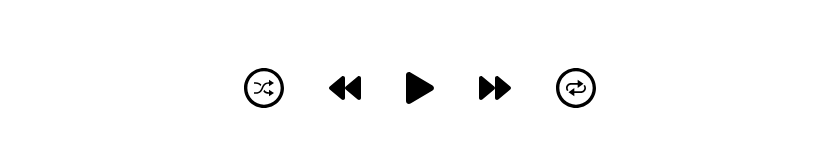
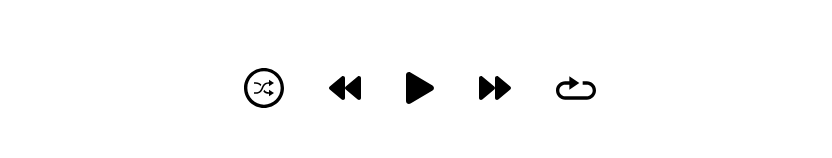
Before and after one commit to jhpalen/Music-Player-App-React, a React (Create React App) app: page / in a window 1280 px wide. Shown: the part 596-754 px from the top of the page, without its empty margins (220-1052 px from the left). Built offline with nearby package versions, Linux system fonts and the light colour scheme.

Commit message:
updated Repeat 1 button

```diff
--- a/src/components/Player.js
+++ b/src/components/Player.js
@@ -98,9 +98,9 @@ const Player = ({currentSong, isPlaying, setIsPlaying, audioRef, songInfo, setSo
 
                 <svg onClick={() => isOnRepeat()} xmlns="http://www.w3.org/2000/svg" width="40" height="40" viewBox="0 0 24 24"><path
                     d={onRepeat?
-                        "M12 0c-6.627 0-12 5.373-12 12s5.373 12 12 12 12-5.373 12-12-5.373-12-12-12zm-5.055 13.668l-.293.195c-.407-.511-.652-1.158-.652-1.863 0-1.656 1.344-3 3-3h4v-2l3.5 2.5-3.5 2.5v-2h-4c-1.103 0-2 .896-2 2 0 .5.19.951.494 1.302l-.549.366zm8.055 1.332h-4v2l-3.5-2.5 3.5-2.5v2h4c1.103 0 2-.896 2-2 0-.5-.19-.951-.494-1.302l.549-.366.293-.195c.408.511.652 1.158.652 1.863 0 1.656-1.344 3-3 3z"
+                        "M6.09 18h-.09c-3.313 0-6-2.687-6-6s2.687-6 6-6h2v-3l6 4-6 4v-3h-2c-2.206 0-4 1.794-4 4s1.794 4 4 4h.09c-.055.326-.09.658-.09 1s.035.674.09 1zm11.91-12h-2v2h2c2.206 0 4 1.794 4 4s-1.794 4-4 4h-.09c.055.326.09.658.09 1s-.035.674-.09 1h.09c3.313 0 6-2.687 6-6s-2.687-6-6-6zm-6 7c-2.209 0-4 1.791-4 3.999 0 2.209 1.791 4.001 4 4.001s4-1.792 4-4.001c0-2.208-1.791-3.999-4-3.999zm1.016 6.188h-1.055v-3.109c-.022 0-.884.413-.904.423l-.179-.936 1.241-.574h.896v4.196z"
                         :
-                        "M7 12c0 .5.19.951.494 1.302l-.549.366-.293.195c-.407-.511-.652-1.158-.652-1.863 0-1.656 1.344-3 3-3h4v-2l3.5 2.5-3.5 2.5v-2h-4c-1.103 0-2 .896-2 2zm10.348-1.863l-.293.195-.549.366c.304.351.494.802.494 1.302 0 1.104-.897 2-2 2h-4v-2l-3.5 2.5 3.5 2.5v-2h4c1.656 0 3-1.344 3-3 0-.705-.244-1.352-.652-1.863zm-5.348-8.137c5.514 0 10 4.486 10 10s-4.486 10-10 10-10-4.486-10-10 4.486-10 10-10zm0-2c-6.627 0-12 5.373-12 12s5.373 12 12 12 12-5.373 12-12-5.373-12-12-12z"
+                        "M18.5 8h-2.5v2h2.5c1.93 0 3.5 1.57 3.5 3.5s-1.57 3.5-3.5 3.5h-13c-1.93 0-3.5-1.57-3.5-3.5s1.57-3.5 3.5-3.5h2.5v3l6-4-6-4v3h-2.5c-3.037 0-5.5 2.463-5.5 5.5s2.463 5.5 5.5 5.5h13c3.037 0 5.5-2.463 5.5-5.5s-2.463-5.5-5.5-5.5z"
                     }
                     fill={darkMode ? "white" : ""}
                 /></svg>
```
